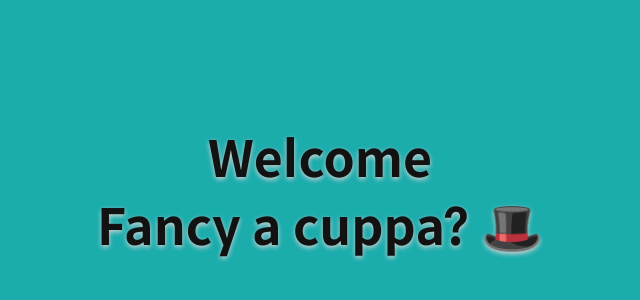
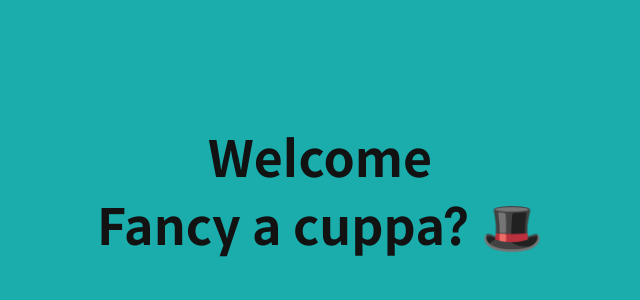
Before and after one commit to pistapixie/js-homework, a plain HTML site: page mission01/naver_login/welcome.html in a window 1280 px wide. Shown: the part 210-510 px from the top of the page, without its empty margins (320-960 px from the left). Drawn offline with Linux system fonts and the light colour scheme.

Commit message:
리드미 수정

```diff
--- a/mission01/naver_login/welcome.html
+++ b/mission01/naver_login/welcome.html
@@ -7,10 +7,7 @@
     <link rel="stylesheet" href="./css/style.css" />
   </head>
   <body style="background-color: #1bacac">
-    <h1
-      class="welcome"
-      style="text-align: center; text-shadow: 0px 2px 5px lightgrey"
-    >
+    <h1 class="welcome" style="text-align: center">
       <p style="margin-bottom: 1rem">Welcome</p>
       Fancy a cuppa? 🎩
     </h1>
```
